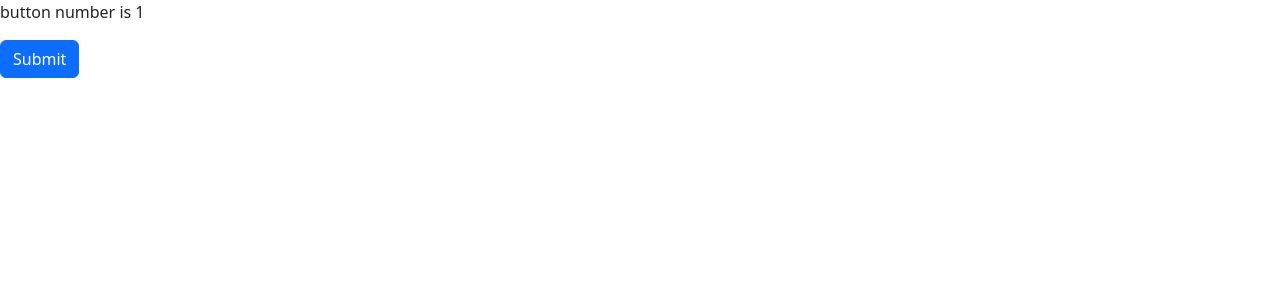
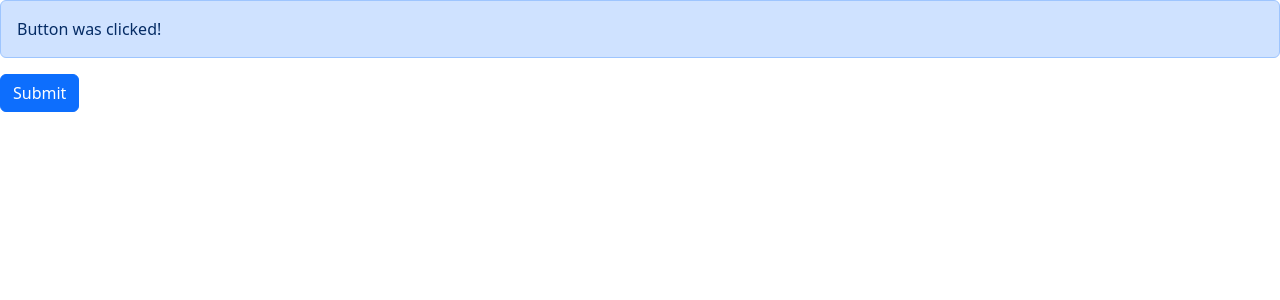
Before and after one commit to Nayem73/React-Training, a React (Vite) app in the folder codewithmosh-typescript/: page / in a window 1280 px wide. Both pictures are taken after a click on the button "Submit". Shown: the top 300 px of the page. Built offline with nearby package versions, Linux system fonts and the light colour scheme.

Commit message:
Excercise: Alert pops up when button is clicked! < done. Alhamdulillah

```diff
--- a/codewithmosh-typescript/src/App.tsx
+++ b/codewithmosh-typescript/src/App.tsx
@@ -5,7 +5,7 @@ const buttonNumber = 1;
 function App() {
   return (
     <>
-      <Button buttonText="Submit" buttonNumber={buttonNumber} />
+      <Button buttonText="Submit" />
     </>
   )
 }
--- a/codewithmosh-typescript/src/components/Button.tsx
+++ b/codewithmosh-typescript/src/components/Button.tsx
@@ -1,16 +1,20 @@
+import { useState } from "react";
+
 interface ButtonProps {
   buttonText: string;
-  buttonNumber: number;
 }
 
-const handleClick = (event: React.MouseEvent<HTMLButtonElement>) => {
-  event.preventDefault();
-}
+const Button = ({ buttonText }: ButtonProps) => {
+  const [alert, setAlert] = useState(false);
 
-const Button = ({ buttonText, buttonNumber }: ButtonProps) => {
+  const handleClick = (event: React.MouseEvent<HTMLButtonElement>) => {
+    event.preventDefault();
+    setAlert(true);
+  }
+
   return (
     <>
-      <p>button number is {buttonNumber}</p>
+      {alert && <div className="alert alert-primary">Button was clicked!</div>}
       <button onClick={(event) => handleClick(event)} className="btn btn-primary">{buttonText}</button>
     </>
   )
```
